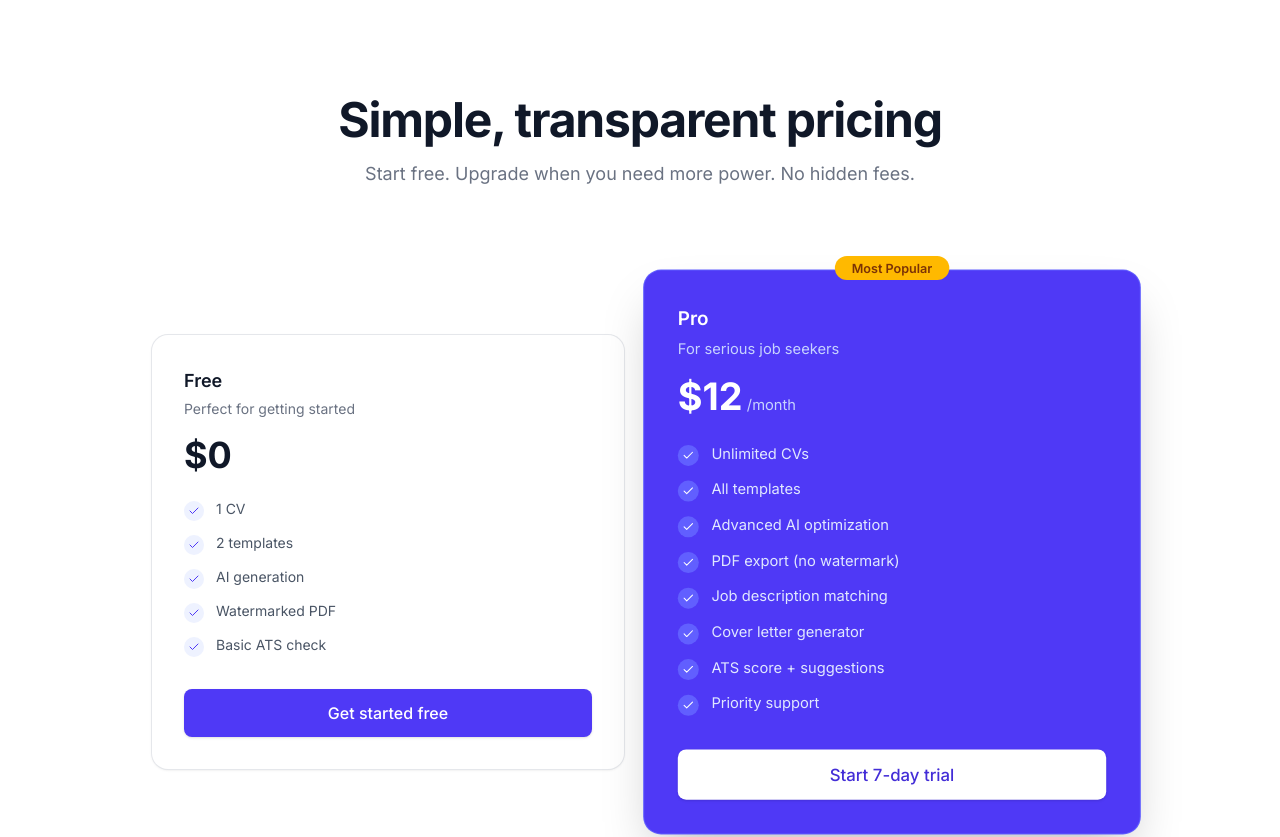
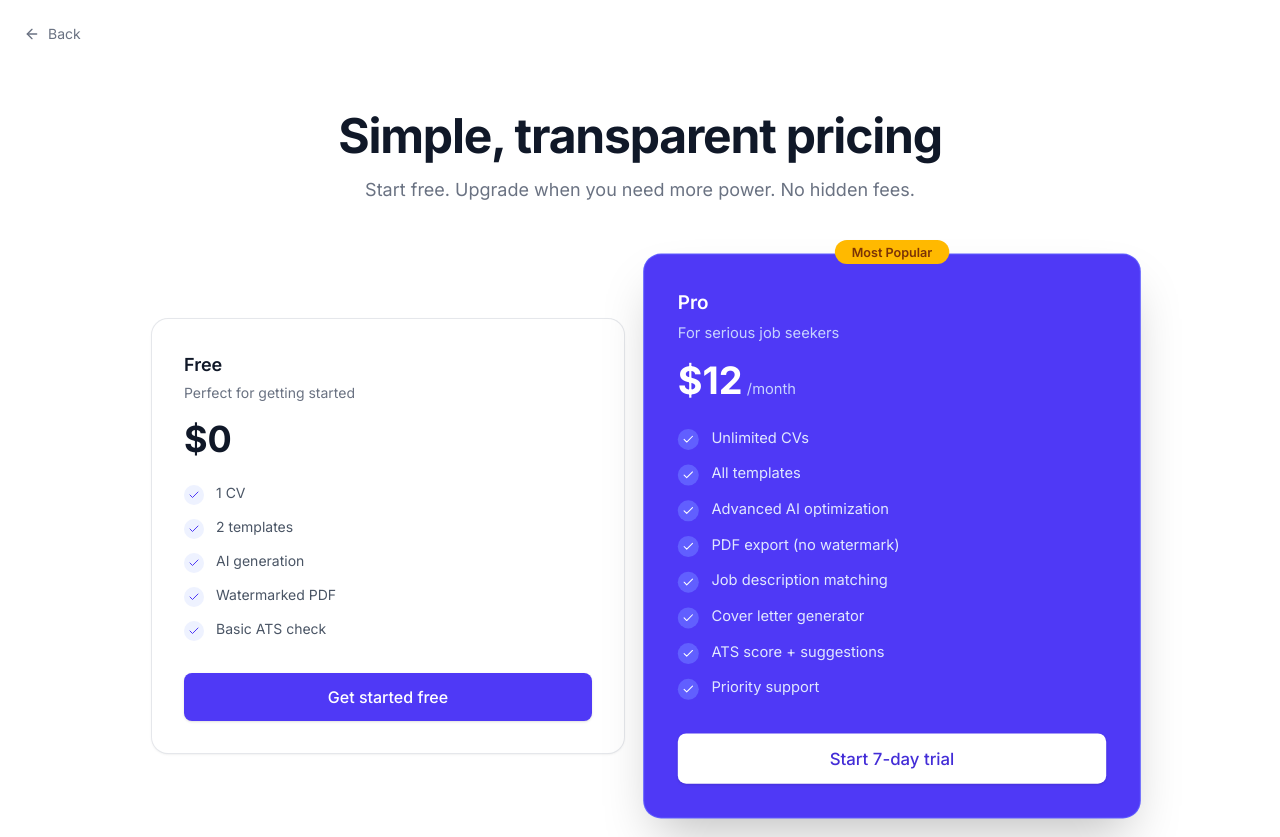
Before and after one commit to Ncarmend/MYCVCRAFT, a Next.js app: page /pricing in a window 1280 px wide. Shown: the top 837 px of the page. Built offline with nearby package versions, Linux system fonts and the light colour scheme; no server answers.

Commit message:
new commit

```diff
--- a/app/pricing/page.tsx
+++ b/app/pricing/page.tsx
@@ -8,7 +8,7 @@ import { useRouter } from "next/navigation";
 import { toast } from "sonner";
 import { PricingCard } from "@/components/pricing/PricingCard";
 import { PLANS } from "@/lib/plans";
-import { HelpCircle } from "lucide-react";
+import { HelpCircle, ArrowLeft } from "lucide-react";
 
 const faqs = [
   {
@@ -64,8 +64,19 @@ export default function PricingPage() {
 
   return (
     <main className="min-h-screen bg-white">
+      {/* Back button */}
+      <div className="mx-auto max-w-7xl px-6 pt-6">
+        <button
+          onClick={() => router.back()}
+          className="inline-flex items-center gap-2 text-sm text-gray-500 hover:text-gray-900 transition-colors"
+        >
+          <ArrowLeft className="h-4 w-4" />
+          Back
+        </button>
+      </div>
+
       {/* Header */}
-      <div className="mx-auto max-w-7xl px-6 py-24 text-center">
+      <div className="mx-auto max-w-7xl px-6 py-16 text-center">
         <h1 className="text-4xl font-bold tracking-tight text-gray-900 sm:text-5xl">
           Simple, transparent pricing
         </h1>
--- a/components/landing/Hero.tsx
+++ b/components/landing/Hero.tsx
@@ -116,7 +116,7 @@ export function Hero() {
                       </div>
 
                       {/* Navigation */}
-                      <div className="space-y-1.5  font-size: 0.65rem text-gray-600">
+                      <div className="space-y-1.5  font-size: 0.45rem text-gray-600">
                         {[
                           { label: "Dashboard", active: true },
                           { label: "My CV", active: false },
```
